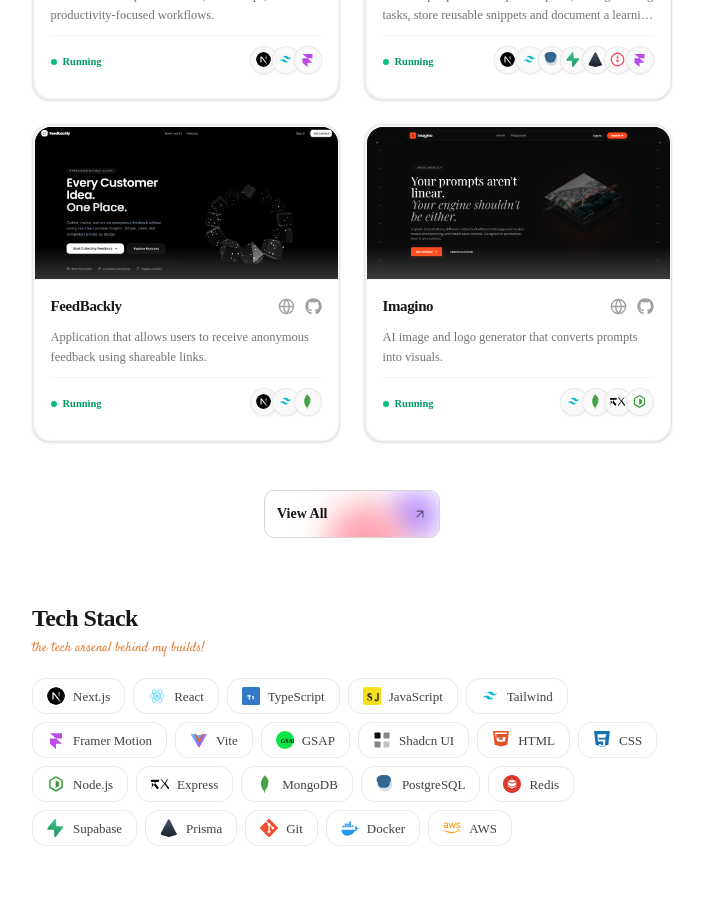
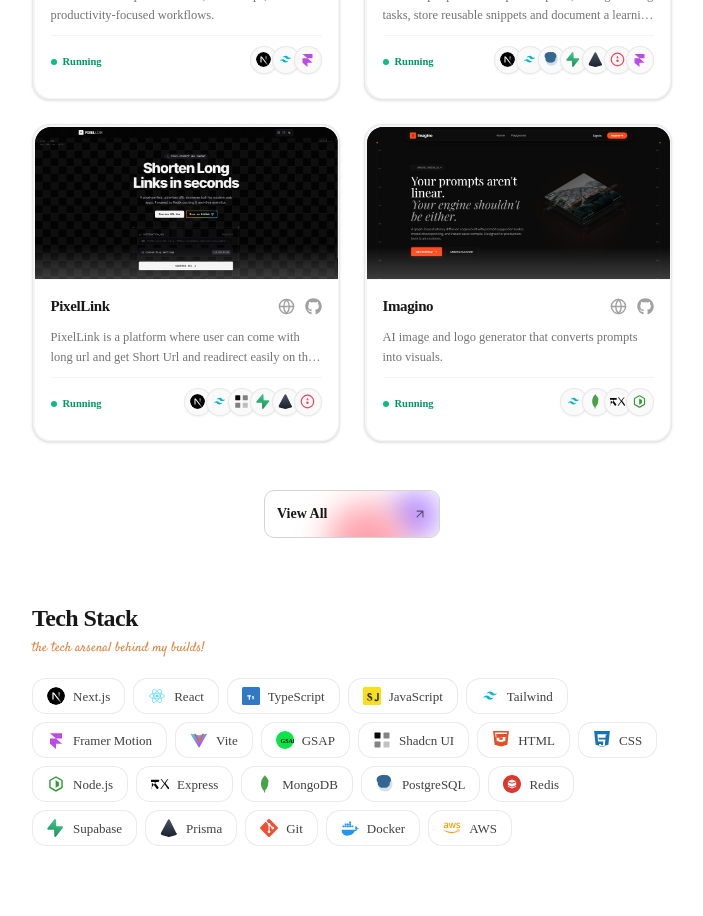
Before and after one commit to Manav948/Portfolio-V2.0, a Next.js app: page / in a window 1280 px wide. Shown: the part 920-1836 px from the top of the page, without its empty margins (288-991 px from the left). Built offline with nearby package versions, Linux system fonts and the light colour scheme; no server answers.

Commit message:
update project add new one : Pixellink

```diff
--- a/app/(app)/projects/projects.tsx
+++ b/app/(app)/projects/projects.tsx
@@ -40,6 +40,21 @@
     ],
     link: "https://codeverse.manavvalani.in/",
     github: "https://github.com/Manav948/CodeVerse",
+    status: "Running",
+  },{
+    img: "/pixellink.png",
+    title: "PixelLink",
+    description:"PixelLink is a platform where user can come with long url and get Short Url and readirect easily on that link and get batter and fast response",
+    tech: [
+      "Next.js",
+      "Tailwind",
+      "Shadcn UI",
+      "Supabase",
+      "Prisma",
+      "React Query",
+    ],
+    link: "https://pixellink.manavvalani.in",
+    github: "https://github.com/Manav948/PixelLink",
     status: "Running",
   },
   {
--- a/components/Projects.tsx
+++ b/components/Projects.tsx
@@ -35,14 +35,20 @@
     status: "Running"
   },
   {
-    img: "/FeedBacklyv.20.png",
-    title: "FeedBackly",
-    description:
-      "Application that allows users to receive anonymous feedback using shareable links.",
-    tech: ["Next.js", "Tailwind", "MongoDB"],
-    link: "https://feedbackly.manavvalani.in/",
-    github: "https://github.com/Manav948/feedbackly",
-    status: "Running"
+    img: "/pixellink.png",
+    title: "PixelLink",
+    description: "PixelLink is a platform where user can come with long url and get Short Url and readirect easily on that link and get batter and fast response",
+    tech: [
+      "Next.js",
+      "Tailwind",
+      "Shadcn UI",
+      "Supabase",
+      "Prisma",
+      "React Query",
+    ],
+    link: "https://pixellink.manavvalani.in",
+    github: "https://github.com/Manav948/PixelLink",
+    status: "Running",
   },
   {
     img: "/imagino2.0.png",
```
Also changed, not shown: public/pixellink.png (added).
